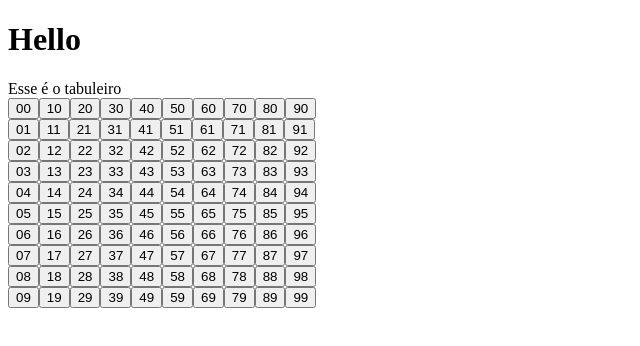
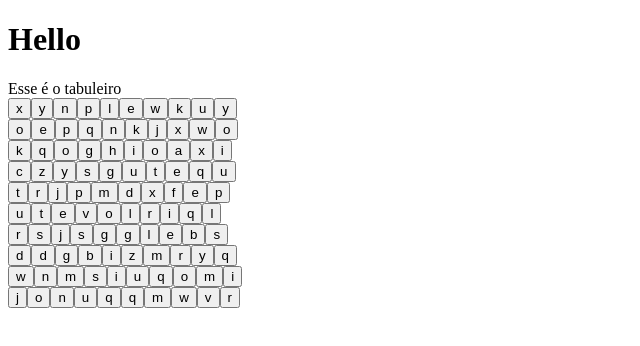
Before and after one commit to illiamw/Caca_palavras, a React (Create React App) app: page / in a window 1280 px wide. Shown: the top 346 px of the page, without its empty margins (0-640 px from the left). Built offline with nearby package versions, Linux system fonts and the light colour scheme.

Commit message:
Distribuição Aleatória de caracter

```diff
--- a/src/Componentes/Board.js
+++ b/src/Componentes/Board.js
@@ -1,10 +1,28 @@
 import React from 'react';
 import Cell from './Cell';
+import gerenciador from './distribuicaoPalavras'
 
 export default class Board extends React.Component{
+    /**
+     * @description geração Aleatória de letras
+     * @returns {Char} "c"
+     */
+    geradorChar(){
+        var alfabeto = ["a","b","c","d","e","f","g","h","i","j","k","l","m","n","o","p","q","r","s","t","u","v","w","x","y","z"];
+
+        console.log(Math.floor(Math.random()*alfabeto.length));
+        return alfabeto[Math.floor(Math.random()*alfabeto.length)];
+    }
+
+    /**
+     * @description Função que gera os buttons de forma individual
+     * @param {int} lin Quantidades de linhas do tabuleiro
+     * @param {int} col Quantidades de colunas do tabuleiro
+     * @returns {ElementDOM} <div><button>1</button></div>
+     */
     renderCells(i,j){
         // {""+i+j} conversão compactada para string
-        return <Cell value={""+i+j} key={parseInt(""+i+j)} />;
+        return <Cell value={this.geradorChar()} status={0} key={parseInt(""+i+j)} />;
     }
     /**
      * @description Função que gera os buttons compositores das colunas da matriz
@@ -21,22 +39,33 @@ export default class Board extends React.Component{
         }
         return React.createElement('div', {className: "col-board", key: lin},colBoard);
     }
-
+    /**
+     * @description Função que gera os a Matriz de buttons
+     * @param {int} lin Quantidades de linhas do tabuleiro
+     * @param {int} col Quantidades de colunas do tabuleiro
+     * @returns {ElementDOM} <div><button>1</button><button>...</button><button>lin</button></div><div><button>1</button><button>...</button><button>lin</button></div><div><button>1</button><button>...</button><button>lin</button></div>
+     */
     renderBoard(col, lin){
         var rowsBoard = [];
         for(let index = 0; index < lin; index++){
             rowsBoard.push(this.renderCol(col,index));
         }
         console.log(rowsBoard);
+        //var fase1 = gerenciador(col,lin);
         return React.createElement('div', {className: "main-board"},rowsBoard);
 
     }
-
+    /**
+     * @constructor Função renderizadora
+     * @description Função que instância o tabuleiro como this.renderBoard(i,j) i - coluna e j- linhas
+     * @returns {ElementDOM} <div><button>1</button><button>...</button><button>lin</button></div><div><button>1</button><button>...</button><button>lin</button></div><div><button>1</button><button>...</button><button>lin</button></div>
+     */
     render(){
         return(
             <div>
                 <div className="titulo">Esse é o tabuleiro</div>
                 {this.renderBoard(10,10)}
+
             </div>
         );
     }
--- /dev/null
+++ b/src/Componentes/distribuicaoPalavras.js
@@ -0,0 +1,9 @@
+import React from 'react';
+import Cell from './Cell';
+
+export default class distribuicaoPalavras extends React.Component{
+    constructor( i, j){
+        console.log(i);
+        console.log(j);
+    }
+}
```
